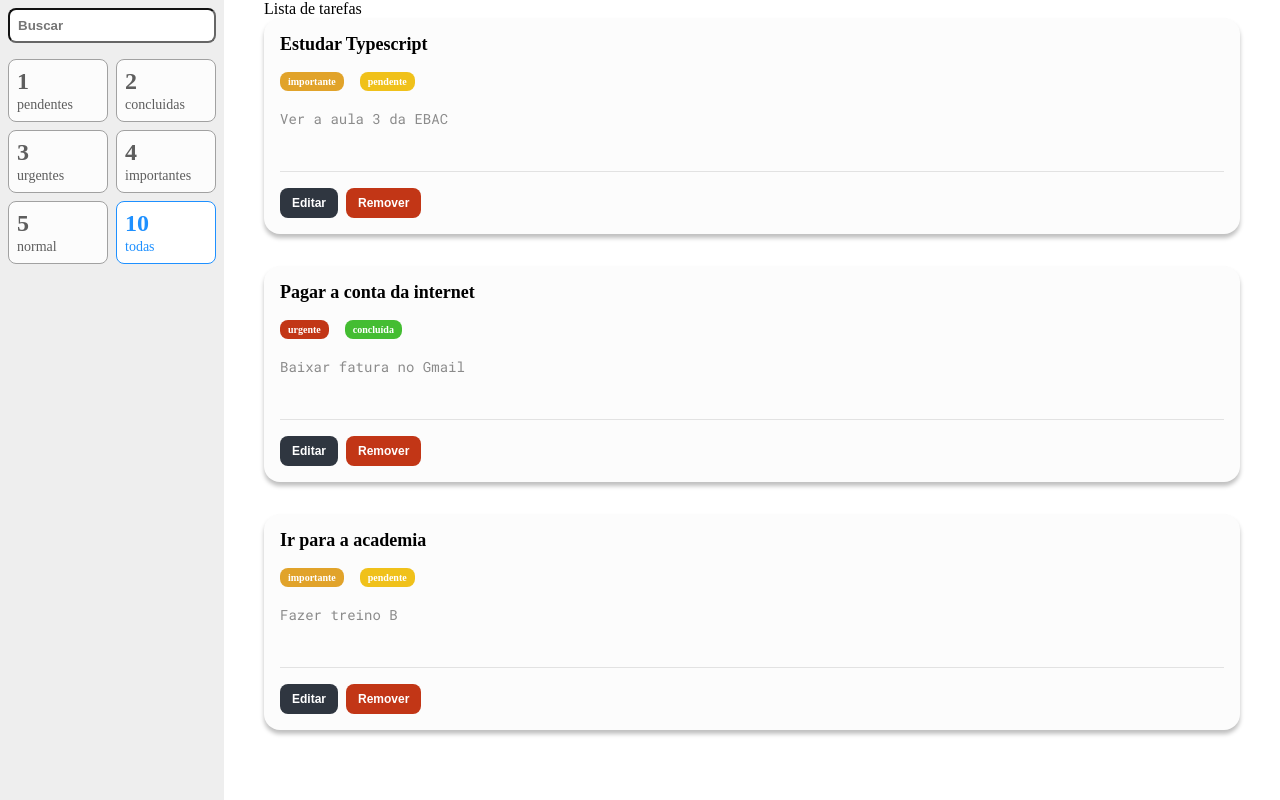
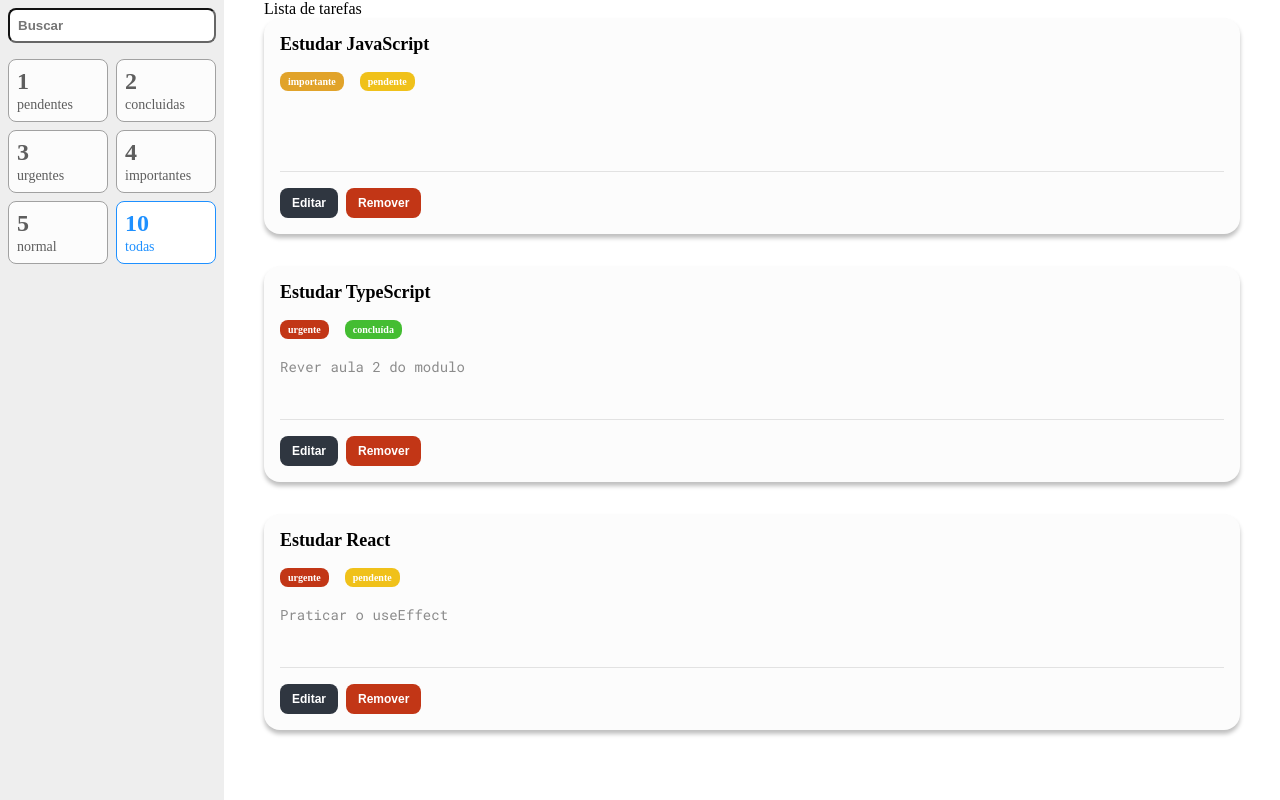
Before and after one commit to ClaudioFerreir/advancedToDoList, a React (Create React App) app: page / in a window 1280 px wide. Built offline with nearby package versions, Linux system fonts and the light colour scheme.

Commit message:
redux tarefas added

```diff
--- a/src/containers/ListaDeTarefas/index.tsx
+++ b/src/containers/ListaDeTarefas/index.tsx
@@ -1,30 +1,12 @@
+import { useSelector } from 'react-redux'
+
 import Tarefa from '../../Components/Tarefa'
 import { Container } from './styles'
+import { RootReducer } from '../../store'
 
-import * as enums from '../../utils/enums/Tarefa'
-
-const tarefas = [
-  {
-    titulo: 'Estudar Typescript',
-    descricao: 'Ver a aula 3 da EBAC',
-    prioridade: enums.Prioridade.IMPORTANTE,
-    status: enums.Status.PENDENTE
-  },
-  {
-    titulo: 'Pagar a conta da internet',
-    descricao: 'Baixar fatura no Gmail',
-    prioridade: enums.Prioridade.URGENTE,
-    status: enums.Status.CONCLUIDA
-  },
-  {
-    titulo: 'Ir para a academia',
-    descricao: 'Fazer treino B',
-    prioridade: enums.Prioridade.IMPORTANTE,
-    status: enums.Status.PENDENTE
-  }
-]
-
-const ListaDeTarefas = () => (
+const ListaDeTarefas = () => {
+  const { tarefas } = useSelector((state: RootReducer) => state)
+  return (
     <Container>
       <p>Lista de tarefas</p>
       <ul>
@@ -41,5 +23,6 @@
       </ul>
     </Container>
   )
+}
 
 export default ListaDeTarefas
--- /dev/null
+++ b/src/models/Tarefa.ts
@@ -0,0 +1,25 @@
+import * as enums from '../utils/enums/Tarefa'
+
+class Tarefa {
+  titulo: string
+  prioridade: enums.Prioridade
+  status: enums.Status
+  descricao: string
+  id: number
+
+  constructor(
+    titulo: string,
+    prioridade: enums.Prioridade,
+    status: enums.Status,
+    descricao: string,
+    id: number
+  ) {
+    this.titulo = titulo
+    this.prioridade = prioridade
+    this.status = status
+    this.descricao = descricao
+    this.id = id
+  }
+}
+
+export default Tarefa
--- /dev/null
+++ b/src/store/index.ts
@@ -0,0 +1,13 @@
+import { configureStore } from '@reduxjs/toolkit'
+
+import tarefasReducer from './reducers/tarefas'
+
+const store = configureStore({
+  reducer: {
+    tarefas: tarefasReducer
+  }
+})
+
+export type RootReducer = ReturnType<typeof store.getState>
+
+export default store
--- /dev/null
+++ b/src/store/reducers/tarefas.ts
@@ -0,0 +1,39 @@
+import { createSlice, PayloadAction } from '@reduxjs/toolkit'
+import Tarefa from '../../models/Tarefa'
+import * as enums from '../../utils/enums/Tarefa'
+
+const tarefasSlice = createSlice({
+  name: 'tarefas',
+  initialState: [
+    new Tarefa(
+      'Estudar JavaScript',
+      enums.Prioridade.IMPORTANTE,
+      enums.Status.PENDENTE,
+      '',
+      1
+    ),
+    new Tarefa(
+      'Estudar TypeScript',
+      enums.Prioridade.URGENTE,
+      enums.Status.CONCLUIDA,
+      'Rever aula 2 do modulo',
+      2
+    ),
+    new Tarefa(
+      'Estudar React',
+      enums.Prioridade.URGENTE,
+      enums.Status.PENDENTE,
+      'Praticar o useEffect',
+      3
+    )
+  ],
+  reducers: {
+    remover: (state, action: PayloadAction<number>) => {
+      state = state.filter((tarefa) => tarefa.id !== action.payload)
+    }
+  }
+})
+
+export const { remover } = tarefasSlice.actions
+
+export default tarefasSlice.reducer
```
Also changed, not shown: src/App.tsx (+5 -2 lines). Lines whose indentation alone changed are shown as unchanged.
